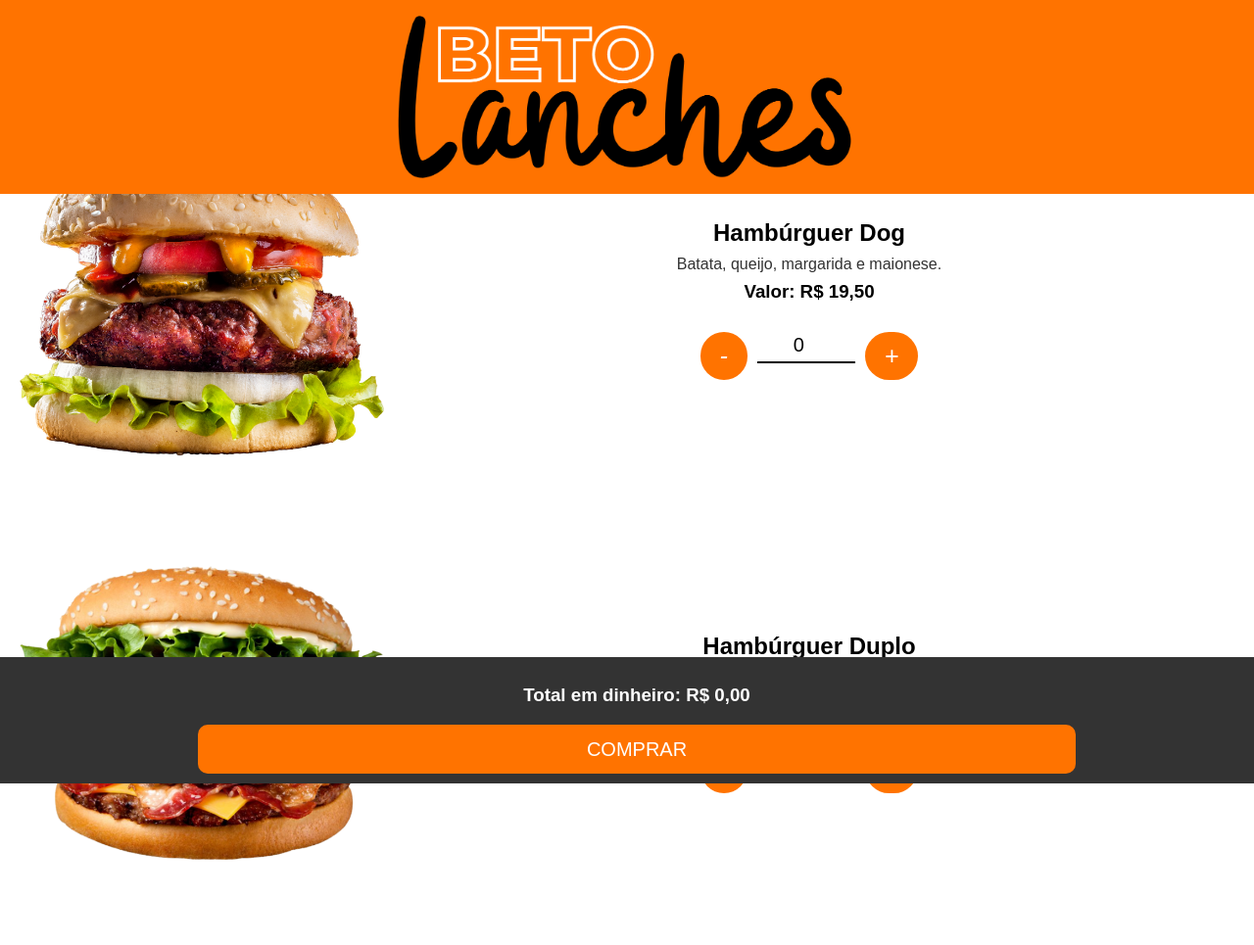
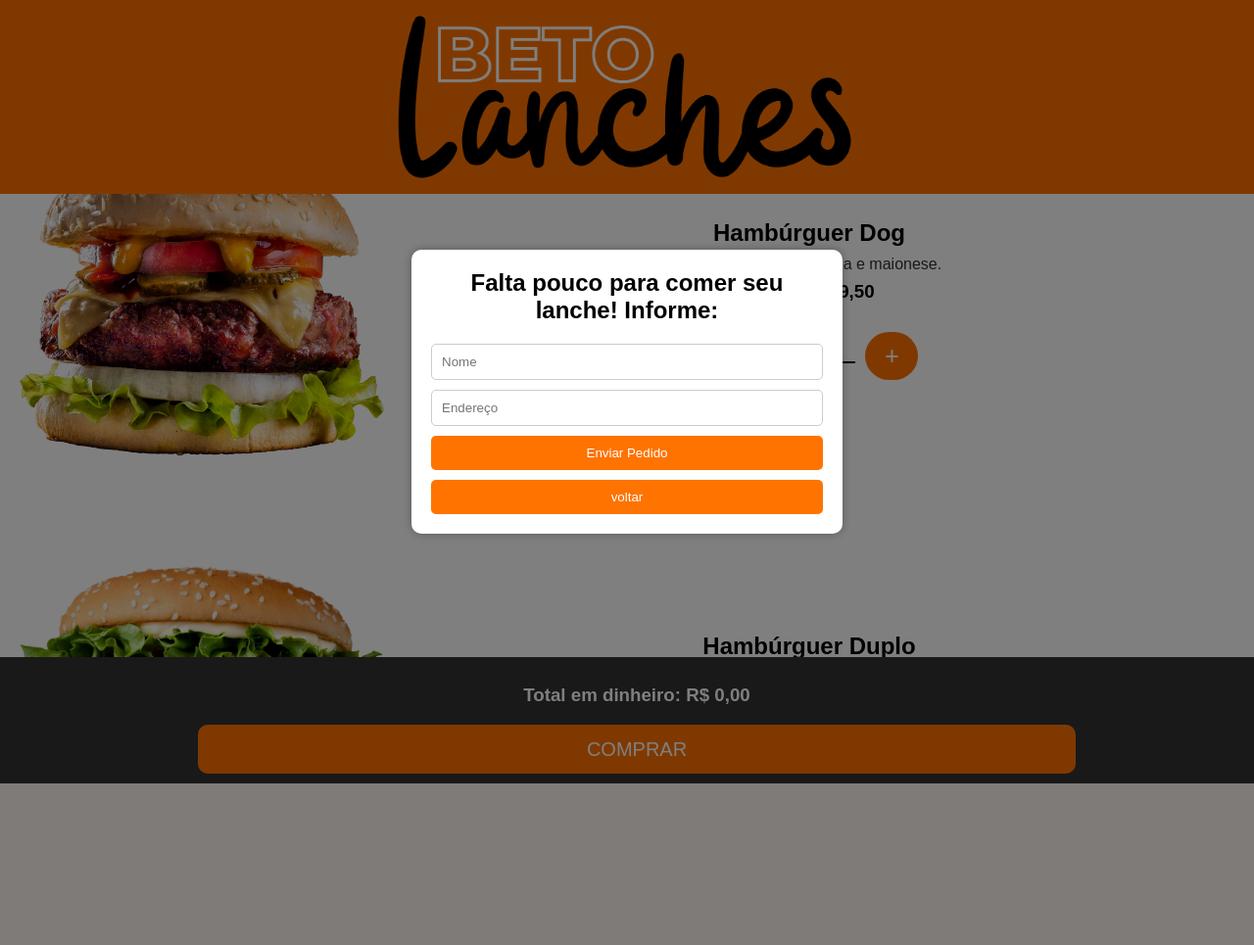
Before and after one commit to gustavotocantins/Nata-Feliz, a Flask app: page / in a window 1280 px wide. Shown: the top 965 px of the page at 98% size. After the commit the page ends 800 px from the top, so only its background shows below. Run offline with Flask 3, Linux system fonts and the light colour scheme.

Commit message:
Update index.html

```diff
--- a/api/templates/index.html
+++ b/api/templates/index.html
@@ -423,7 +423,7 @@ function verificarItensNaoZerados() {
 }</script>
 <div class="footer"><h3 id="valortotal">Total em dinheiro: R$&nbsp;0,00</h3>
 
-    <button id="comprar" onclick="compraritens()">COMPRAR</button>
+    <button id="comprar" onclick="abrirFormulario()">COMPRAR</button>
 </div><script>
     document.getElementById('minhacompra').addEventListener('click', function() {
         window.location.href = 'https://natal-feliz.vercel.app/consultar'; // Substitua 'outra_pagina.html' pela URL da página para a qual você deseja redirecionar o usuário.
@@ -441,5 +441,93 @@ function compraritens(){
         dados = "%0A%F0%9F%93%8C%20MEUS%20DADOS%0ANome%3A"
        window.location.href = inicio+produtos+dados
     }
-</script>
+</script><div id="formulario-overlay" style="display: flex;">
+        <div id="formulario">
+            <h2>Falta pouco para comer seu lanche! Informe:</h2>
+            <input type="text" id="nome" placeholder="Nome">
+            <input type="text" id="endereco" placeholder="Endereço">
+            <button onclick="comprar()">Enviar Pedido</button>
+            <div id="formulario-footer">
+                <button onclick="fecharFormulario()">voltar</button>
+            </div>
+        </div>
+    </div><style>
+        #formulario-overlay {
+            display: none;
+            position: fixed;
+            top: 0;
+            left: 0;
+            width: 100%;
+            height: 100%;
+            background-color: rgba(0, 0, 0, 0.5); /* Fundo semi-transparente */
+            z-index: 999; /* Garante que o formulário esteja acima de todos os outros elementos */
+            display: flex;
+            justify-content: center;
+            align-items: center;
+        }
+
+        #formulario {
+            background-color: #fff;
+            padding: 20px;
+            border-radius: 10px;
+            max-width: 400px;
+            width: 100%;
+            box-shadow: 0 0 10px rgba(0, 0, 0, 0.3);
+        }
+
+        /* Estilos para o cabeçalho do formulário */
+        #formulario h2 {
+            margin-top: 0;
+            text-align: center;
+        }
+
+        /* Estilos para os campos de entrada */
+        #formulario input {
+            width: 100%;
+            padding: 10px;
+            margin-bottom: 10px;
+            border-radius: 5px;
+            border: 1px solid #ccc;
+            box-sizing: border-box;
+        }
+
+        /* Estilos para o botão */
+        #formulario button {
+            width: 100%;
+            padding: 10px;
+            background-color: #FF7300;
+            border: none;
+            color: #fff;
+            border-radius: 5px;
+            cursor: pointer;
+        }
+
+        /* Estilos para o rodapé do formulário */
+        #formulario-footer {
+            text-align: center;
+            margin-top: 10px;
+        }
+    </style><script>
+        function abrirFormulario() {
+            document.getElementById("formulario-overlay").style.display = "flex";
+        }
+
+        function fecharFormulario() {
+            document.getElementById("formulario-overlay").style.display = "none";
+        }
+
+        function comprar() {
+            var nome = document.getElementById("nome").value;
+            var endereco = document.getElementById("endereco").value;
+
+            // Construir a mensagem com os dados do pedido e os dados do cliente
+            var mensagem = "🍔 BETO LANCHES:\n" + verificarItensNaoZerados().join('') + "\n📌 MEUS DADOS\nNome: " + nome + "\nEndereço: " + endereco;
+            var mensagemCodificada = encodeURIComponent(mensagem);
+            var linkWhatsApp = "https://wa.me/559186220426?text=" + mensagemCodificada;
+
+            // Redirecionar para o WhatsApp
+            window.location.href = linkWhatsApp;
+        }
+    </script>
+
 </body></html>
```
